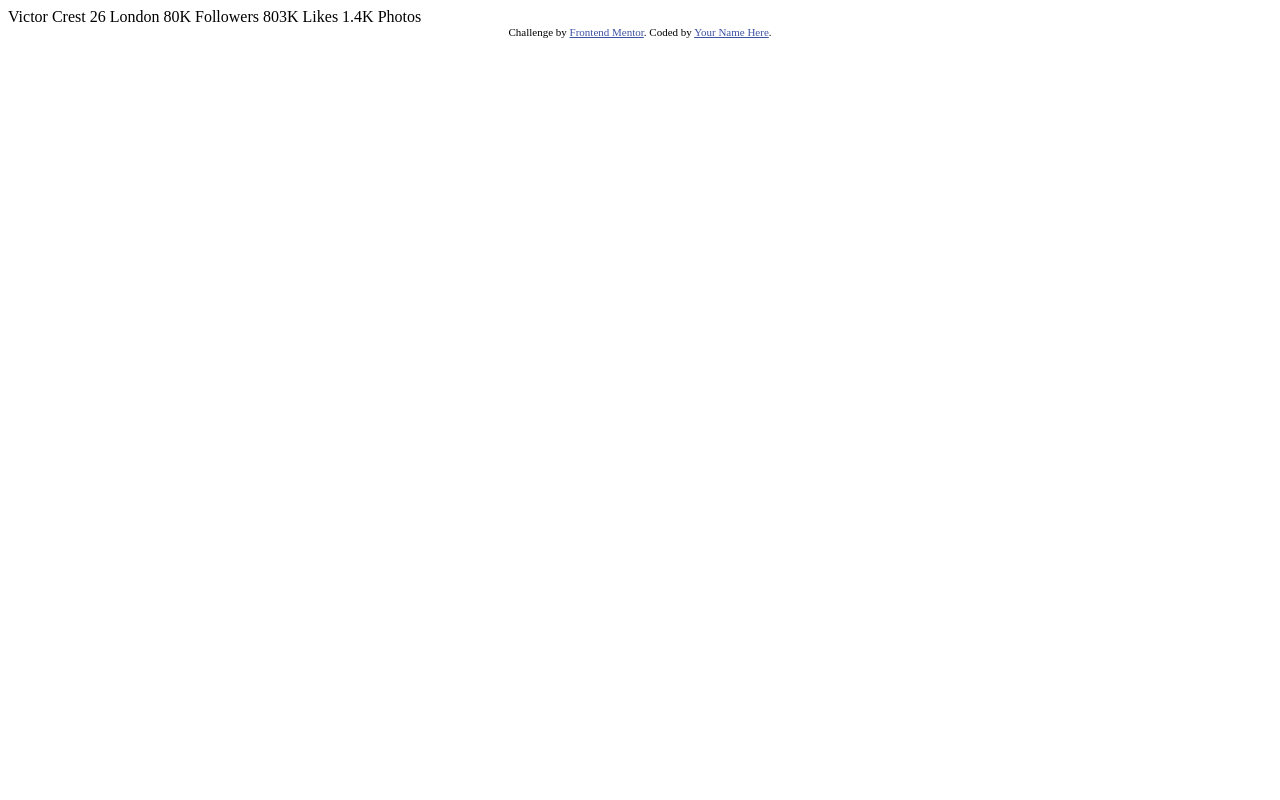
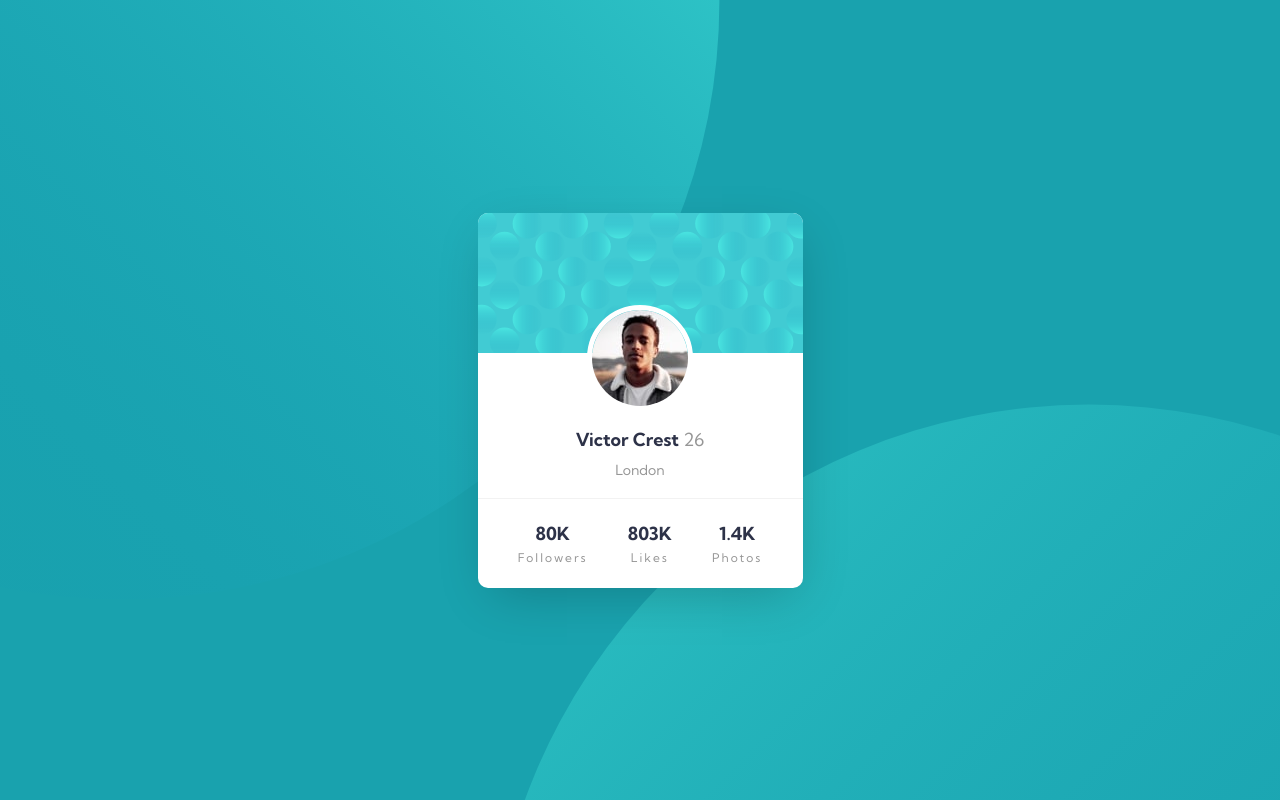
Before and after one commit to maicon-fs/profile-card-component, a plain HTML site: page index.html in a window 1280 px wide. Drawn offline with Linux system fonts and the light colour scheme.

Commit message:
html and css

```diff
--- a/index.html
+++ b/index.html
@@ -1,35 +1,67 @@
 <!DOCTYPE html>
 <html lang="en">
+
 <head>
   <meta charset="UTF-8">
-  <meta name="viewport" content="width=device-width, initial-scale=1.0"> <!-- displays site properly based on user's device -->
+  <meta name="viewport" content="width=device-width, initial-scale=1.0">
+  <!-- displays site properly based on user's device -->
 
+  <link href="https://fonts.googleapis.com/css2?family=Kumbh+Sans:wght@400;700&display=swap" rel="stylesheet">
   <link rel="icon" type="image/png" sizes="32x32" href="./images/favicon-32x32.png">
+  <link rel="stylesheet" href="./styles/style.css">
 
   <title>Frontend Mentor | Profile card component</title>
 
   <!-- Feel free to remove these styles or customise in your own stylesheet 👍 -->
   <style>
-    .attribution { font-size: 11px; text-align: center; }
-    .attribution a { color: hsl(228, 45%, 44%); }
+    .attribution {
+      font-size: 11px;
+      text-align: center;
+    }
+
+    .attribution a {
+      color: hsl(228, 45%, 44%);
+    }
   </style>
 </head>
+
 <body>
-  Victor Crest
-  26
-  London
 
-  80K
-  Followers
+  <div class="container">
+    <span class="bg-ball-left"></span>
+    <span class="bg-ball-right"></span>
+    <div class="card-container">
+      <header class="card-header"></header>
+      <main class="card-main">
+        <!-- <img src="./images/image-victor.jpg" alt="Victor Crest" class="photo"> -->
+        <span class="photo"></span>
+        <div class="name-age">
+          <span class="name">Victor Crest</span></span> <span class="age">26</span>
+        </div>
+        <span class="city">London</span>
+      </main>
+      <footer class="card-footer">
+        <div class="stats">
+          <div class="qty">80K</div>
+          <div class="text">Followers</div>
+        </div>
+        <div class="stats">
+          <div class="qty">803K</div>
+          <div class="text">Likes</div>
+        </div>
+        <div class="stats">
+          <div class="qty">1.4K</div>
+          <div class="text">Photos</div>
+        </div>
+      </footer>
+    </div>
+  </div>
 
-  803K
-  Likes
 
-  1.4K
-  Photos
-  <div class="attribution">
+  <!-- <div class="attribution">
     Challenge by <a href="https://www.frontendmentor.io?ref=challenge" target="_blank">Frontend Mentor</a>.
     Coded by <a href="#">Your Name Here</a>.
-  </div>
+  </div> -->
 </body>
+
 </html>
--- /dev/null
+++ b/styles/style.css
@@ -0,0 +1,161 @@
+*{
+    padding: 0;
+    margin: 0;
+    box-sizing: border-box;
+}
+
+:root{
+    /* ### Primary */
+    --dark-cyan: hsl(185, 75%, 39%);
+    --very-dark-desaturated-blue: hsl(229, 23%, 23%);
+    --dark-grayish-blue: hsl(227, 10%, 46%);
+
+    /* ### Neutral */
+    --dark-gray: hsl(0, 0%, 59%);
+
+    /* ### Font-family */
+    --kumbh-sans: 'Kumbh Sans', sans-serif;
+}
+
+body{
+    font-size: 18px;
+    font-family: var(--kumbh-sans);
+    font-weight: 400;
+}
+
+.container{
+    position: relative;
+    width: 100%;
+    height: 100vh;
+    background-color: var(--dark-cyan);
+    padding: 146px 25px;
+    display: flex;
+    justify-content: center;
+    align-items: center;
+    overflow: hidden;
+}
+
+.bg-ball-left{
+    content: url('../images/bg-pattern-top.svg');
+    width: 600px;
+    position: absolute;
+    top: 0;
+    left: 0;
+    transform: translate(-66%, -50%);
+}
+
+.bg-ball-right{
+    content: url('../images/bg-pattern-bottom.svg');
+    width: 600px;
+    position: absolute;
+    top: 100%;
+    left: 100%;
+    transform: translate(-33%, -50%);
+}
+
+.card-container{
+    width: 325px;
+    height: 375px;
+    background-color: white;
+    border-radius: 10px;
+    display: grid;
+    grid-template: 140px 145px 90px / 1fr;
+    align-content: center;
+    align-items: center;
+    overflow: hidden;
+    box-shadow: 3px 15px 49px -11px rgba(0,0,0,0.22);
+    -webkit-box-shadow: 3px 15px 49px -11px rgba(0,0,0,0.22);
+    -moz-box-shadow: 3px 15px 49px -11px rgba(0,0,0,0.22);
+    z-index: 999;
+}
+
+.card-header{
+    background-image: url('../images/bg-pattern-card.svg');
+    width: 100%;
+    height: 140px;
+}
+
+.card-main{
+    position: relative;
+    display: flex;
+    flex-direction: column;
+    width: 100%;
+    height: 100%;
+    justify-content: center;
+    align-items: center;
+    padding-top: 56px;
+}
+
+.photo{
+    content: url('../images/image-victor.jpg');
+    position: absolute;
+    top: 0;
+    margin-top: -48px;
+    border: 5px solid white;
+    border-radius: 50%;
+}
+
+.name-age{
+    margin-bottom: 10px;
+}
+
+.name{
+    font-weight: 700;
+    color: var(--very-dark-desaturated-blue);
+}
+
+.age{
+    color: var(--dark-gray);
+}
+
+.city{
+    font-size: 14px;
+    color: var(--dark-gray);
+}
+
+.card-footer{
+    width: 100%;
+    height: 100%;
+    display: flex;
+    justify-content: space-evenly;
+    align-items: center;
+    border-top-style: solid;
+    border-top-width: 1px;
+    border-color: rgba(0, 0, 0, 0.05)
+}
+
+.stats{
+    text-align: center;
+}
+
+.stats .qty{
+    margin-bottom: 5px;
+    font-weight: 700;
+    color: var(--very-dark-desaturated-blue);
+}
+
+.stats .text{
+    font-size: 12px;
+    letter-spacing: 2px;
+    color: var(--dark-gray);
+}
+
+@media screen and (min-width: 376px) {
+    .bg-ball-left{
+        content: url('../images/bg-pattern-top.svg');
+        width: 1200px;
+        position: absolute;
+        top: 0;
+        left: 0;
+        transform: translate(-40%, -50%);
+    }
+
+    .bg-ball-right{
+        content: url('../images/bg-pattern-bottom.svg');
+        width: 1200px;
+        position: absolute;
+        top: 100%;
+        left: 100%;
+        transform: translate(-66%, -33%);
+    }
+}
```
